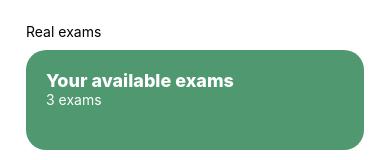
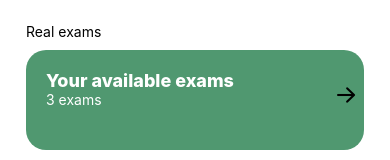
Before and after one commit to TheRealKwabena/quiz-app, a React Native app in the folder quiz-app/: screen / in a window 390 px wide. Shown: the part 214-374 px from the top of the page. Built offline with nearby package versions, Linux system fonts and the light colour scheme.

Commit message:
fixed mistake with icon

```diff
--- a/quiz-app/App.tsx
+++ b/quiz-app/App.tsx
@@ -50,12 +50,9 @@ export default function App() {
 
       </View>
 
-         <TouchableOpacity ></TouchableOpacity>
-
-
+         <TouchableOpacity style={styles.arrowIcon} ><AntDesign name="arrowright" size={24} color="black" /></TouchableOpacity>
 
         </View>
-
 
       </View>
         </View>
@@ -95,7 +92,7 @@ const styles = StyleSheet.create({
     color: "#FF0000"
   },
   emptyBox: {
-    width: 150
+    width: 150,
   },
   emptyHBox: {
     width: '100%',
@@ -154,6 +151,10 @@ const styles = StyleSheet.create({
   },
   textStyleExaM: {
     fontSize: 14,
-    color: "#FFFFFF"
+    color: "#FFFFFF",
+  },
+  arrowIcon: {
+    marginTop: 'auto',
+    marginEnd: 'auto'
   }
 })
```
